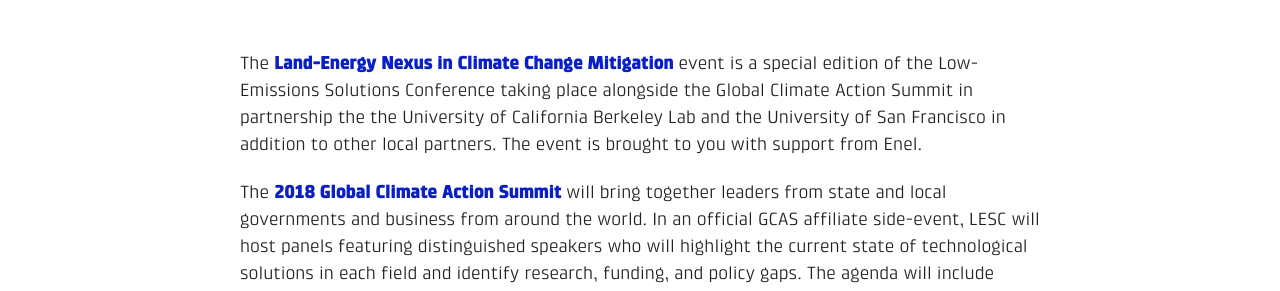
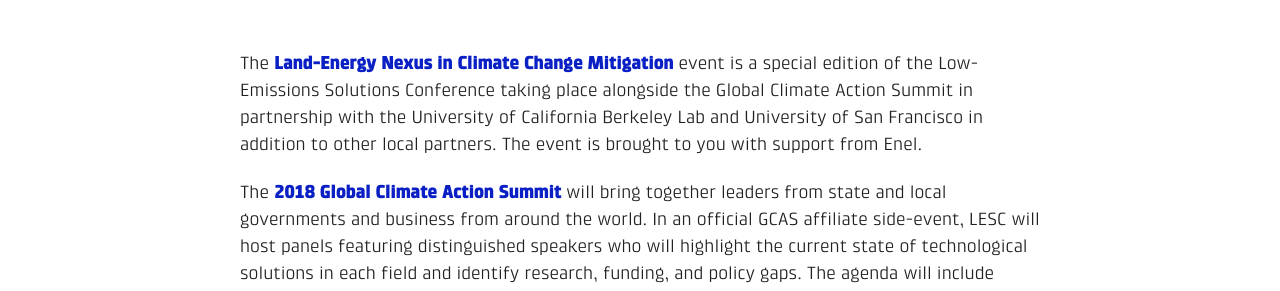
Before and after one commit to ryanswaney/lesc-jekyll, a Jekyll site: the page built from _event/lesc-gcas.markdown, in a window 1280 px wide and 900 px high, scrolled down 392 px. Shown: the part 205-496 px from the top of the window. Built offline with Jekyll 4.4.1, drawn with Linux system fonts in a browser that asks for light colours; nearby versions of some CDN libraries; some of the changed text lies outside the part shown.

Commit message:
typo fixes + content updates

```diff
--- a/_event/lesc-gcas.markdown
+++ b/_event/lesc-gcas.markdown
@@ -256,7 +255,7 @@
   image: "/uploads/180823-lesc-gcas-podium-sign-partners-web.png"
 ---
 
-The **Land-Energy Nexus in Climate Change Mitigation** event is a special edition of the Low-Emissions Solutions Conference taking place alongside the Global Climate Action Summit in partnership the the University of California Berkeley Lab and the University of San Francisco in addition to other local partners. The event is brought to you with support from Enel.
+The **Land-Energy Nexus in Climate Change Mitigation** event is a special edition of the Low-Emissions Solutions Conference taking place alongside the Global Climate Action Summit in partnership with the University of California Berkeley Lab and University of San Francisco in addition to other local partners. The event is brought to you with support from Enel.
 
 The **2018 Global Climate Action Summit** will bring together leaders from state and local governments and business from around the world. In an official GCAS affiliate side-event, LESC will host panels featuring distinguished speakers who will highlight the current state of technological solutions in each field and identify research, funding, and policy gaps. The agenda will include facilitated networking sessions to promote multi-stakeholder collaboration.
 
```
Also changed, not shown: other parts of _event/lesc-gcas.markdown (+6 -7 lines).
